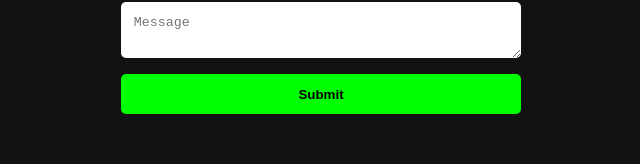
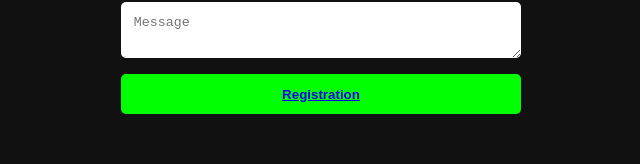
Before and after one commit to NikithRaj-S/valo1, a plain HTML site: page index.html in a window 1280 px wide. Shown: the part 4397-4561 px from the top of the page, without its empty margins (319-959 px from the left). Drawn offline with Linux system fonts and the light colour scheme.

Commit message:
Update index.html

```diff
--- a/index.html
+++ b/index.html
@@ -73,7 +73,9 @@
       <input type="email" placeholder="Email">
       <input type="text" placeholder="Project Title">
       <textarea placeholder="Message"></textarea>
-      <button type="submit">Submit</button>
+       <button type="submit"><a href="reg.html">Registration</a></button>
+
+
     </form>
   </section>
 
```
